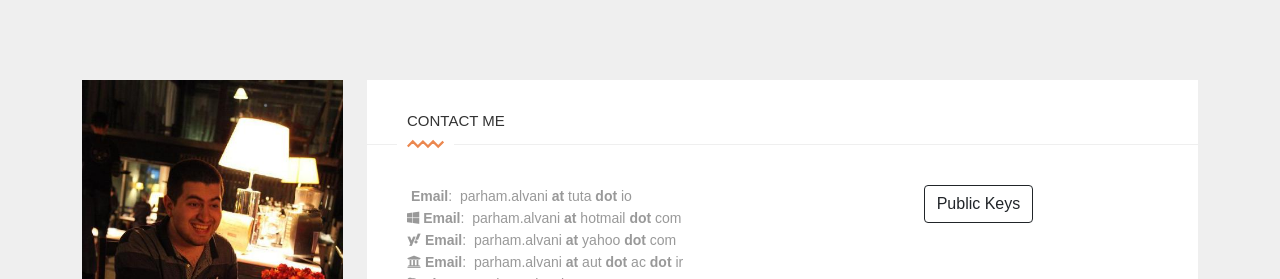
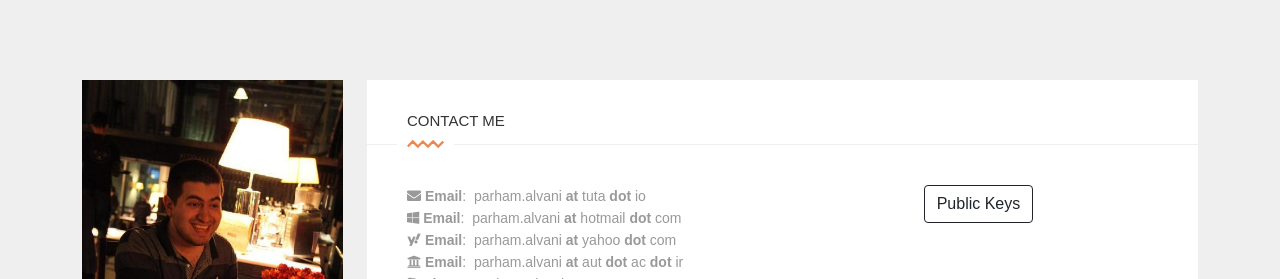
Before and after one commit to 1995parham/1995parham.github.io, a Next.js app: page /contact in a window 1280 px wide. Shown: the top 279 px of the page. Built offline with nearby package versions, Linux system fonts and the light colour scheme.

Commit message:
fix: Correct Email Icon

```diff
--- a/pages/contact.tsx
+++ b/pages/contact.tsx
@@ -12,7 +12,7 @@ function Contact() {
             <div className="row">
               <div className="col-md-8">
                 <b style={{ fontWeight: "bold" }}>
-                  <i className="fab fa-tutanota"></i> Email
+                  <i className="fas fa-envelope"></i> Email
                 </b>
                 :&nbsp; parham.alvani <b style={{ fontWeight: "bold" }}>at</b>{" "}
                 tuta <b style={{ fontWeight: "bold" }}>dot</b> io
```
